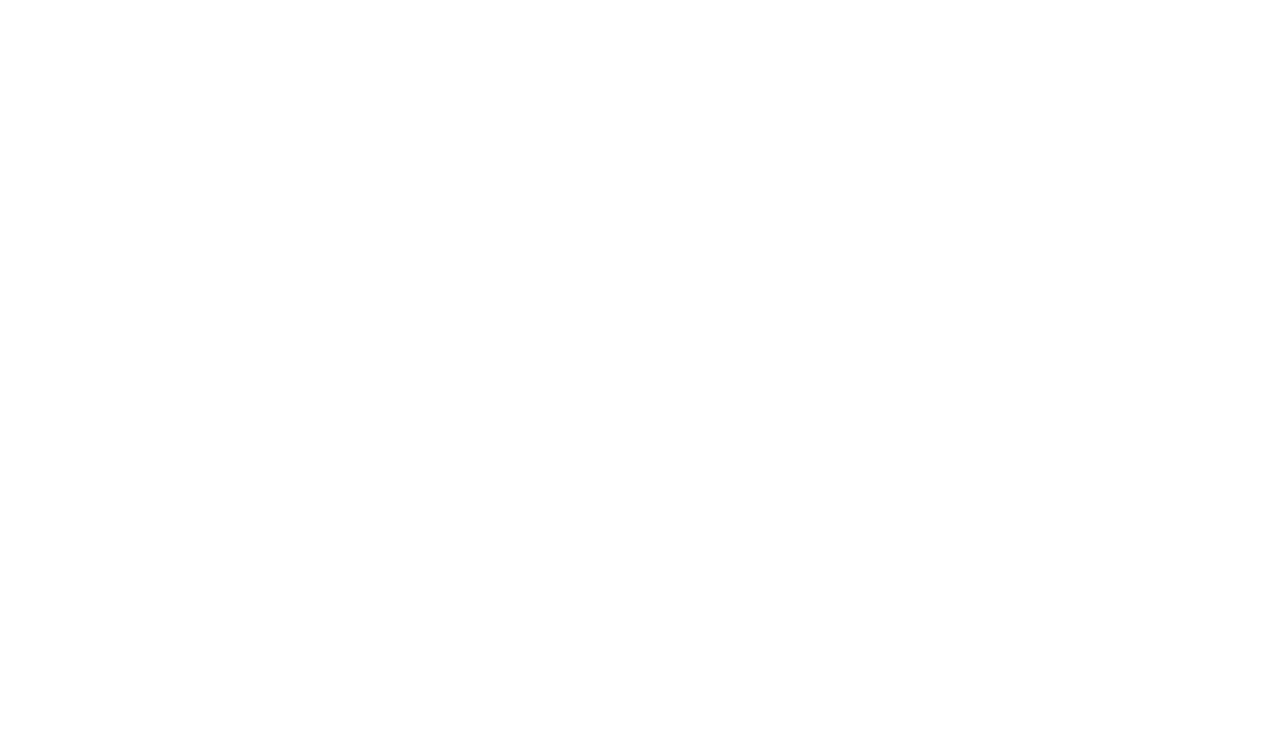
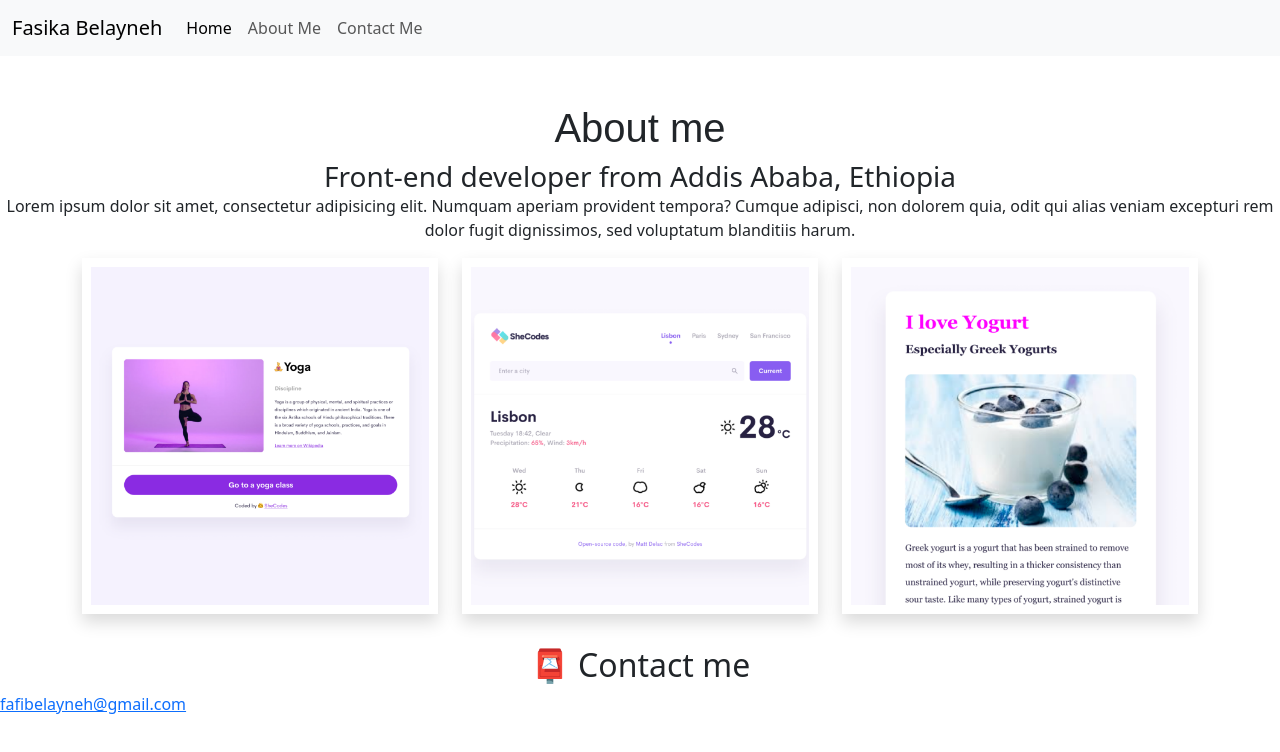
Before and after one commit to fafffff/Croissant, a plain HTML site: page about.html in a window 1280 px wide. Drawn offline with nearby package versions, Linux system fonts and the light colour scheme.

Commit message:
setting up the basic HTML for About Me and Contact Me page

```diff
--- a/about.html
+++ b/about.html
@@ -0,0 +1,92 @@
+<!DOCTYPE html>
+<html lang="en">
+  <head>
+    <meta charset="UTF-8" />
+    <meta http-equiv="X-UA-Compatible" content="IE=edge" />
+    <meta name="viewport" content="width=device-width, initial-scale=1.0" />
+    <link rel="stylesheet" href="style.css" />
+    <link
+      href="https://cdn.jsdelivr.net/npm/bootstrap@5.3.0-alpha1/dist/css/bootstrap.min.css"
+      rel="stylesheet"
+      integrity="sha384-GLhlTQ8iRABdZLl6O3oVMWSktQOp6b7In1Zl3/Jr59b6EGGoI1aFkw7cmDA6j6gD"
+      crossorigin="anonymous"
+    />
+    <title>About Fasika</title>
+  </head>
+  <body>
+    <nav class="navbar navbar-expand-lg navbar-light bg-light fixed-top">
+      <div class="container-fluid">
+        <a class="navbar-brand" href="/index.html">Fasika Belayneh</a>
+        <button
+          class="navbar-toggler"
+          type="button"
+          data-bs-toggle="collapse"
+          data-bs-target="#navbarNavAltMarkup"
+          aria-controls="navbarNavAltMarkup"
+          aria-expanded="false"
+          aria-label="Toggle navigation"
+        >
+          <span class="navbar-toggler-icon"></span>
+        </button>
+        <div class="collapse navbar-collapse" id="navbarNavAltMarkup">
+          <div class="navbar-nav">
+            <a class="nav-link active" aria-current="page" href="/index.html"
+              >Home</a
+            >
+            <a class="nav-link" href="/about.html">About Me</a>
+            <a class="nav-link" href="/about.html#contact">Contact Me</a>
+          </div>
+        </div>
+      </div>
+    </nav>
+    <div
+      class="d-flex justify-content-center align-items-center mt-2 p-5"
+      style="flex-direction: column"
+    ></div>
+    <h1 class="text-center">About me</h1>
+    <h3 class="text-center mb-0">
+      Front-end developer from Addis Ababa, Ethiopia
+    </h3>
+    <div class="about-paragraphs text center">
+      <p class="text-center mt-0 p-0">
+        Lorem ipsum dolor sit amet, consectetur adipisicing elit. Numquam
+        aperiam provident tempora? Cumque adipisci, non dolorem quia, odit qui
+        alias veniam excepturi rem dolor fugit dignissimos, sed voluptatum
+        blanditiis harum.
+      </p>
+    </div>
+    <div class="container">
+      <div d-flex justify-content-center>
+        <div class="row">
+          <div class="col-sm-4">
+            <img
+              src="/image/yoga.png"
+              class="img-fluid border border-white border-5 p-1 shadow"
+            />
+          </div>
+          <div class="col-sm-4">
+            <img
+              src="/image/weather.png"
+              class="img-fluid border border-white border-5 p-1 shadow"
+            />
+          </div>
+          <div class="col-sm-4">
+            <img
+              src="/image/yogurt.png"
+              class="img-fluid border border-white border-5 p-1 shadow"
+            />
+          </div>
+        </div>
+      </div>
+    </div>
+    <div id="contact">
+      <h2 class="text-center mt-4 pt-2">📮 Contact me</h2>
+      <a
+        href="mailto:fafibelayneh@gmail.com"
+        class="text center email-link mb-4"
+      >
+        fafibelayneh@gmail.com
+      </a>
+    </div>
+  </body>
+</html>
--- a/style.css
+++ b/style.css
@@ -19,3 +19,6 @@ p.card-text {
 .btn {
   background: blueviolet;
 }
+a.email-link {
+  text-align: center;
+}
```
Also changed, not shown: index.html (+7 -0 lines), image/weather.png (added), image/yoga.png (added), image/yogurt.png (added).
